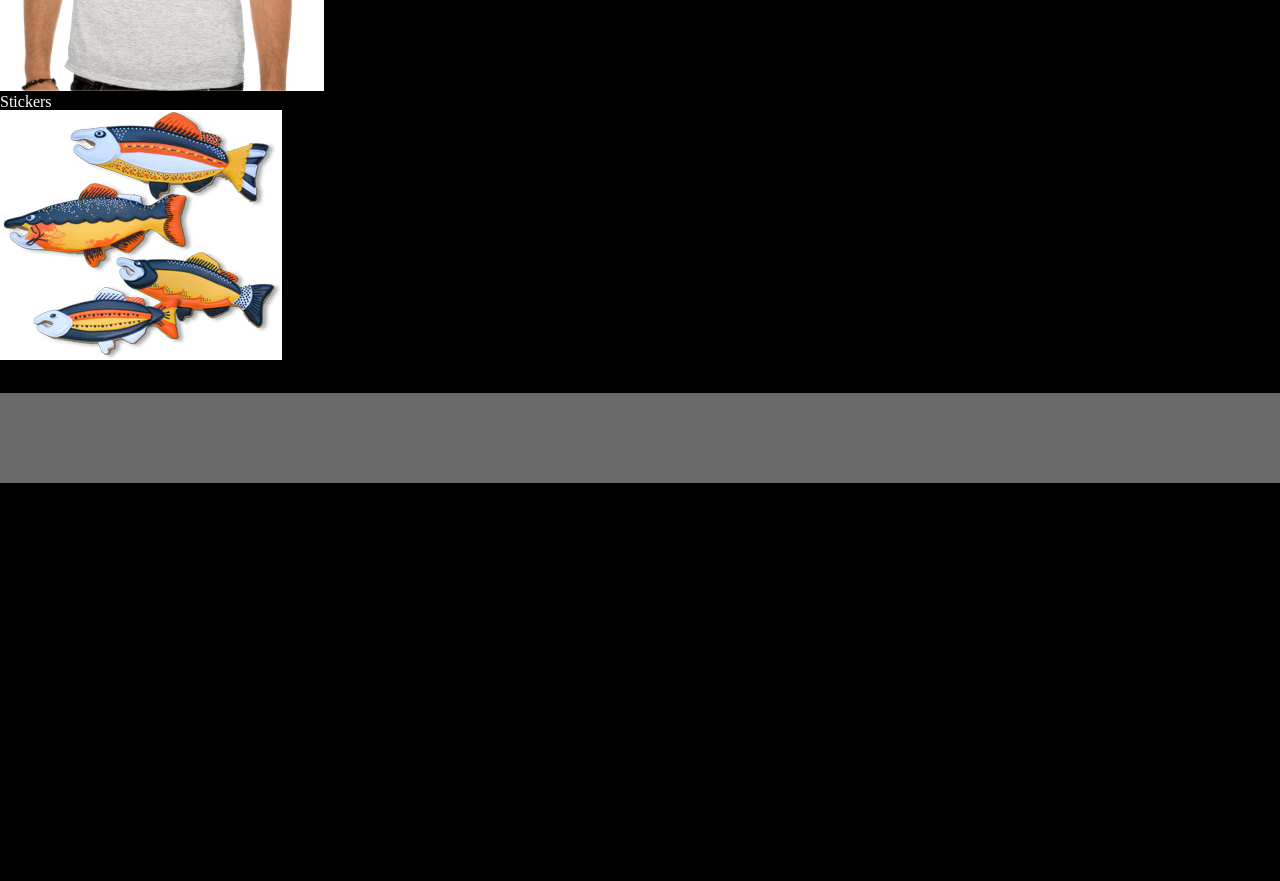
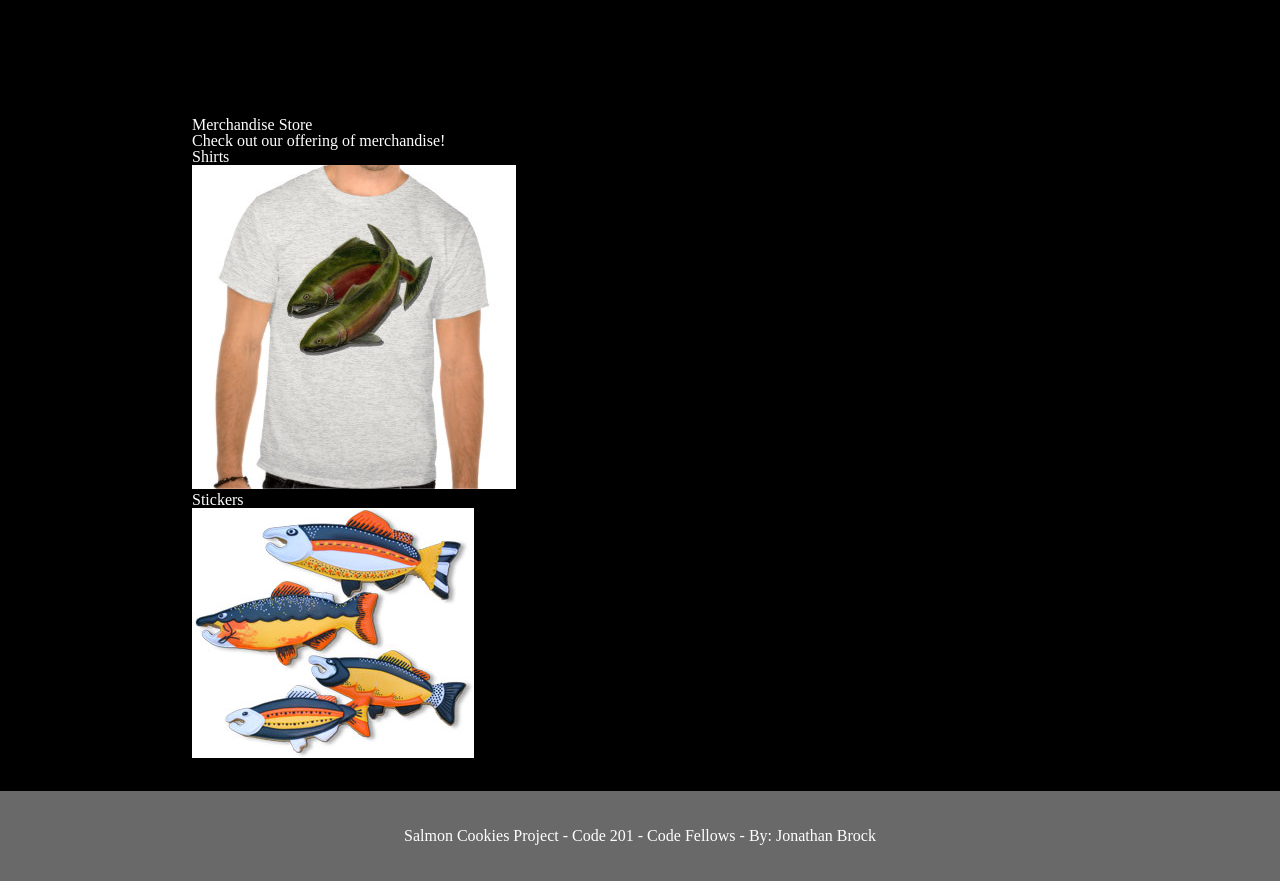
Before and after one commit to JBrockDev/cookie-stand, a plain HTML site: page index.html in a window 1280 px wide. Shown: the part 1241-2122 px from the top of the page. Before the commit the page ends 1724 px from the top, so only its background shows below. Drawn offline with Linux system fonts and the light colour scheme.

Commit message:
Added more styling to page to create column for main content

```diff
--- a/css/style.css
+++ b/css/style.css
@@ -25,7 +25,9 @@ header {
 }
 
 main {
-  margin-top: 120px;
+  display: flex;
+  flex-direction: column;
+  align-items: center;
 }
 
 nav {
@@ -61,17 +63,18 @@ section, footer {
   width: 700px;
 }
 
+
 footer {
   height: 90px;
   background-color: dimgrey;
-}
-
-footer {
   flex-shrink: 0;
   bottom: 0px;
   left: 0px;
   right: 0px;
   margin-bottom: 0px;
+  display: flex;
+  justify-content: center;
+  align-items: center;
 }
 
 button {
@@ -86,3 +89,11 @@ button {
 button:hover {
   background-color: rgba(90, 71, 17, 0.5);
 }
+
+#product, #family, #store {
+  display: flex;
+  justify-content: center;
+  flex-direction: column;
+  margin-top: 120px;
+  width: 70%;
+}
--- a/index.html
+++ b/index.html
@@ -44,6 +44,7 @@
         </section>
       </main>
       <footer>
+        <p>Salmon Cookies Project - Code 201 - Code Fellows - By: Jonathan Brock</p>
 
       </footer>
     </body>
```
